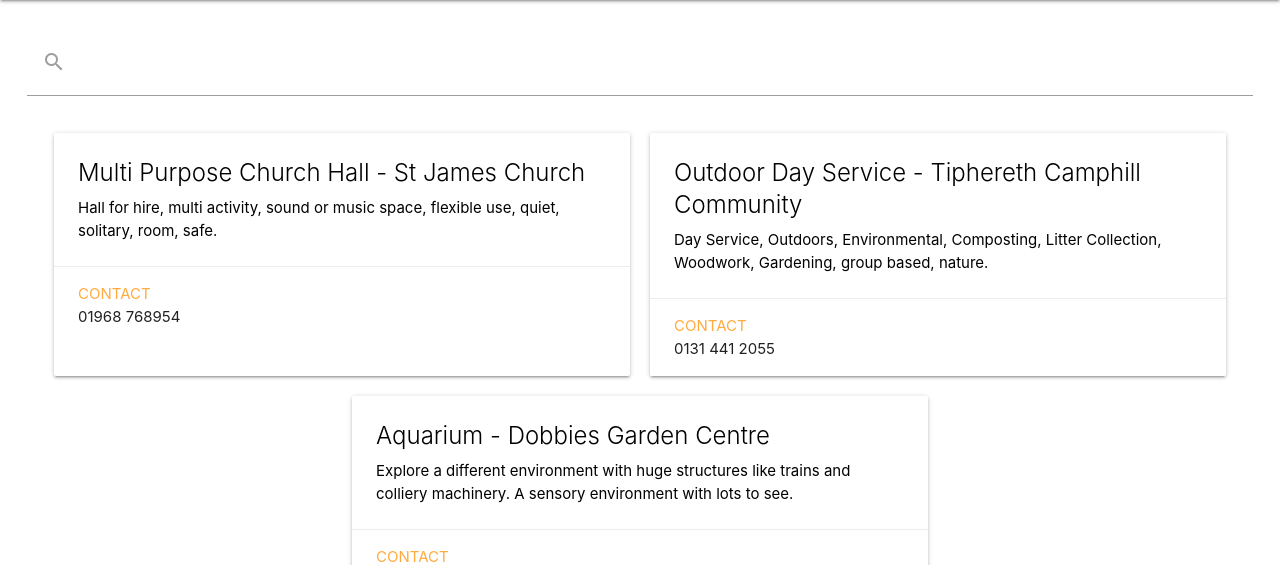
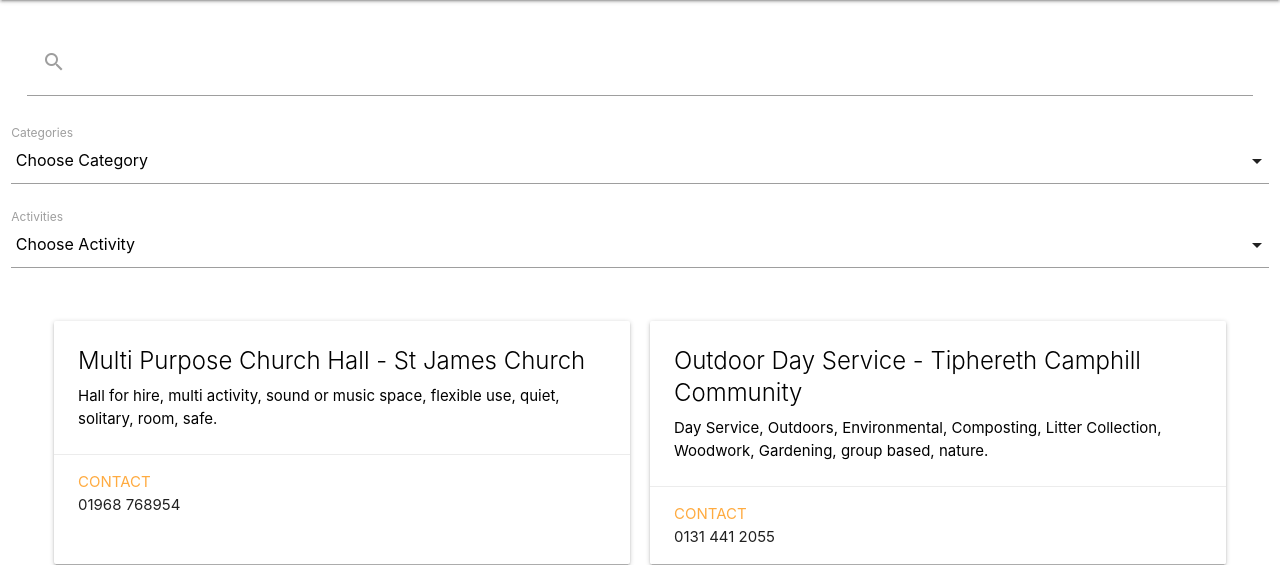
Before and after one commit to glasgow18/team-15, a Django app: page /app/hello in a window 1280 px wide. Shown: the part 64-629 px from the top of the page. Run offline with Django 3.2, Linux system fonts and the light colour scheme; data that the repository does not hold is empty.

Commit message:
Cursed django bullshit fixed. thanks josh

```diff
--- a/discovery/discovery_api/urls.py
+++ b/discovery/discovery_api/urls.py
@@ -13,6 +13,6 @@ router.register(r'locations', views.LocationViewSet)
 # Additionally, we include login URLs for the browsable API.
 urlpatterns = [
     url('/', include(router.urls)),
-    url(r'^search/', SearchView.as_view()),
-    url(r'^api-auth/', include('rest_framework.urls', namespace='rest_framework'))
+    url('search/', SearchView.as_view()),
+    url('api-auth/', include('rest_framework.urls', namespace='rest_framework'))
 ]
--- a/discovery/discovery_frontend/views.py
+++ b/discovery/discovery_frontend/views.py
@@ -4,12 +4,14 @@ from django.shortcuts import render
 
 # Create your views here.
 from discovery_frontend.forms import AddLocationForm
-from discovery_api.models import Location
+from discovery_api.models import Location, Category, Activity
 
 
 def hello(req):
     # some random code to search for stuff
     search_result = Location.objects.all()
     add_location_form = AddLocationForm()
+    categories = Category.objects.all()
+    activities = Activity.objects.all()
 
-    return render(req, "inherits.html", context={'form': add_location_form})
+    return render(req, "inherits.html", context={'form': add_location_form, 'categories': categories, 'activities':activities})
--- a/discovery/static/js/main.js
+++ b/discovery/static/js/main.js
@@ -8,23 +8,39 @@ document.addEventListener('DOMContentLoaded', function () {
             console.log("same");
         }
     });
-
 });
 
-//
-// $('modal1').modal.options.onOpenStart=clearFormData();
+var getSearchResponse = function () {
+
+    var formData = {};
+    var selectActivity = $('#selectActivity').val();
+    var selectCategory = $('#selectCategory').val();
+
+    var toSend = Object.assign({'activity': selectActivity, 'category': selectCategory}, formData);
+
+    $.ajax({
+        url: "/api/search/",
+        type: "POST",
+        data: toSend
+    });
+};
 
 $(document).ready(function () {
+    $('select').formSelect();
+
+
+    $('select').change(function() {
+        getSearchResponse();
+    });
+
     $('#submitLocationForm').click(function () {
         console.log(getFormData($("#locationForm")));
     });
-});
-
-$(document).ready(function () {
     $('#submitActivityForm').click(function () {
         console.log(getFormData($("#activityForm")));
     });
 });
+
 
 function getFormData($form) {
     var unindexed_array = $form.serializeArray();
--- a/discovery/templates/inherits.html
+++ b/discovery/templates/inherits.html
@@ -14,7 +14,6 @@
 
 
     <!--Search bar -->
-
     <div class="search">
         <div class="input-field">
             <input id="search" type="search" required>
@@ -23,6 +22,27 @@
         </div>
     </div>
 
+    <div class="row">
+        <div class='input-field col s12'>
+            <select id="selectCategory">
+                <option value="" disabled selected> Choose Category</option>
+                {% for category in categories %}
+                    <option value="{{ category.id }}">{{ category.name }}</option>
+                {% endfor %}
+            </select>
+            <label>Categories</label>
+        </div>
+
+        <div class='input-field col s12'>
+            <select id="selectActivity">
+                <option value="" disabled selected> Choose Activity</option>
+                {% for activity in activities %}
+                    <option value="{{ activity.name }}">{{ activity.name }}</option>
+                {% endfor %}
+            </select>
+            <label>Activities</label>
+        </div>
+    </div>
 
     <!-- Cards -->
     <div class="flex-container">
@@ -35,7 +55,7 @@
             <div class="card-action">
                 <div>
                     <a>Contact </a>
-                     <div>01968 768954 </div>
+                    <div>01968 768954</div>
                 </div>
             </div>
         </div>
@@ -44,12 +64,13 @@
         <div class="card white place-card">
             <div class="card-content black-text">
                 <span class="card-title">Outdoor Day Service - Tiphereth Camphill Community</span>
-              <p> Day Service, Outdoors, Environmental, Composting, Litter Collection, Woodwork, Gardening, group based, nature. </p>
+                <p> Day Service, Outdoors, Environmental, Composting, Litter Collection, Woodwork, Gardening, group
+                    based, nature. </p>
             </div>
             <div class="card-action">
                 <div>
                     <a>Contact </a>
-                     <div>0131 441 2055 </div>
+                    <div>0131 441 2055</div>
                 </div>
             </div>
         </div>
@@ -58,12 +79,13 @@
         <div class="card white place-card">
             <div class="card-content black-text">
                 <span class="card-title">Aquarium - Dobbies Garden Centre</span>
-              <p> Explore a different environment with huge structures like trains and colliery machinery. A sensory environment with lots to see. </p>
+                <p> Explore a different environment with huge structures like trains and colliery machinery. A sensory
+                    environment with lots to see. </p>
             </div>
             <div class="card-action">
                 <div>
                     <a>Contact </a>
-                     <div>0141 336 28 </div>
+                    <div>0141 336 28</div>
                 </div>
             </div>
         </div>
@@ -104,7 +126,7 @@
     <a class="waves-effect waves-light btn modal-trigger" href="#modal2">Add Location</a>
 
     <!-- Modal Structure - location -->
-  <div id="modal2" class="modal" >
+    <div id="modal2" class="modal">
         <div class="modal-content">
             <h4>Add location</h4>
             {% include "locationForm.html" %}
```
Also changed, not shown: discovery/discovery_api/views.py (+13 -0 lines). Lines whose indentation alone changed are shown as unchanged.
